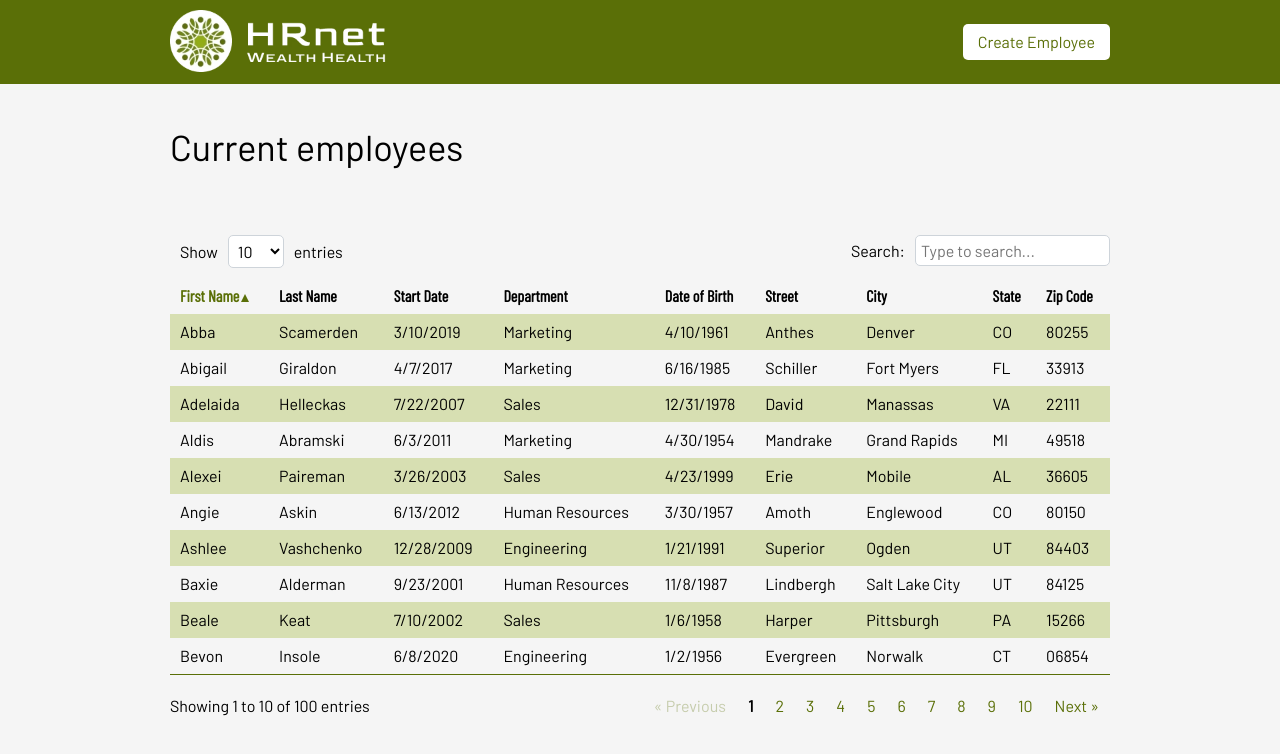
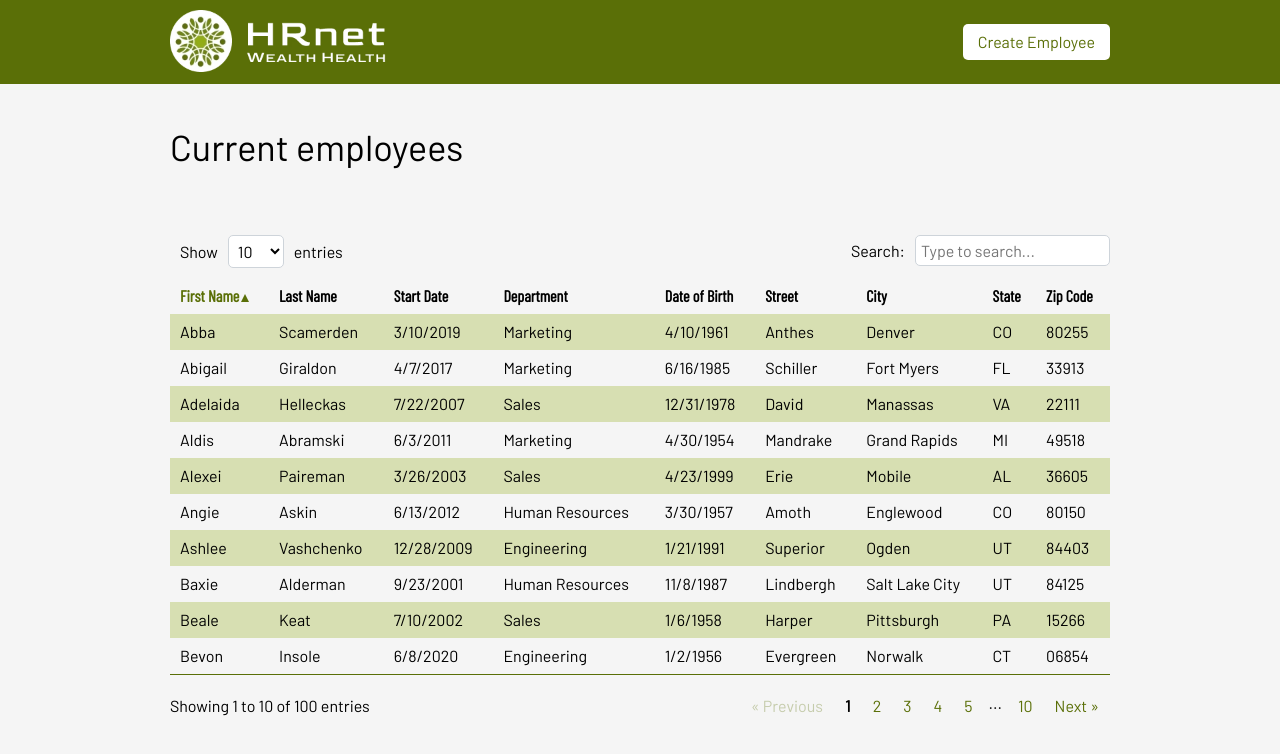
Before and after one commit to bdelanls/hrnet-project, a React (Vite) app: page /current-employees in a window 1280 px wide. Shown: the top 754 px of the page. Built offline with nearby package versions, Linux system fonts and the light colour scheme.

Commit message:
update pagination

```diff
--- a/src/components/Pagination/index.tsx
+++ b/src/components/Pagination/index.tsx
@@ -37,6 +37,66 @@ const Pagination: React.FC<PaginationProps> = ({
     }
   };
 
+  /**
+   * Generates an array representing the pagination buttons to be displayed.
+   *
+   * This function ensures that a maximum of five page numbers are visible at once.
+   * It includes ellipses ("...") to indicate that there are more pages either
+   * before or after the currently visible range. The first and last page numbers
+   * are always shown if there are more than five pages in total.
+   *
+   * @returns {Array<number | string>} An array of page numbers and ellipses.
+   * - Numbers represent actual page numbers.
+   * - Strings represent ellipses ("...") indicating skipped pages.
+   *
+   * Example output for a total of 10 pages:
+   * - If on page 1: [1, 2, 3, 4, 5, '...', 10]
+   * - If on page 7: [1, '...', 6, 7, 8, 9, 10]
+   */
+  const getPageNumbers = () => {
+    const pageNumbers = [];
+    const maxVisiblePages = 5;
+
+    if (totalPages <= maxVisiblePages) {
+      for (let i = 1; i <= totalPages; i++) {
+        pageNumbers.push(i);
+      }
+    } else {
+      pageNumbers.push(1);
+
+      let startPage, endPage;
+
+      if (currentPage <= 3) {
+        startPage = 2;
+        endPage = 5;
+      } else if (currentPage >= totalPages - 3) {
+        startPage = totalPages - 4;
+        endPage = totalPages;
+      } else {
+        startPage = currentPage - 1;
+        endPage = currentPage + 1;
+      }
+
+      if (startPage > 2) {
+        pageNumbers.push('...');
+      }
+
+      for (let i = startPage; i <= endPage; i++) {
+        pageNumbers.push(i);
+      }
+
+      if (endPage < totalPages - 1) {
+        pageNumbers.push('...');
+      }
+
+      if (endPage < totalPages) {
+        pageNumbers.push(totalPages);
+      }
+    }
+
+    return pageNumbers;
+  };
+
   return (
     <nav aria-label="Table pagination" className="table-pagination--nav">
       <ul className="table-pagination--list">
@@ -49,15 +109,19 @@ const Pagination: React.FC<PaginationProps> = ({
             &laquo; Previous
           </button>
         </li>
-        {Array.from({ length: totalPages }, (_, index) => (
-          <li key={index + 1}>
-            <button
-              onClick={() => handlePageChange(index + 1)}
-              aria-label={`Page ${index + 1}`}
-              className={currentPage === index + 1 ? 'active' : ''}
-            >
-              {index + 1}
-            </button>
+        {getPageNumbers().map((page, index) => (
+          <li key={index}>
+            {typeof page === 'number' ? (
+              <button
+                onClick={() => handlePageChange(page)}
+                aria-label={`Page ${page}`}
+                className={currentPage === page ? 'active' : ''}
+              >
+                {page}
+              </button>
+            ) : (
+              <span className="ellipsis">...</span>
+            )}
           </li>
         ))}
         <li>
```
